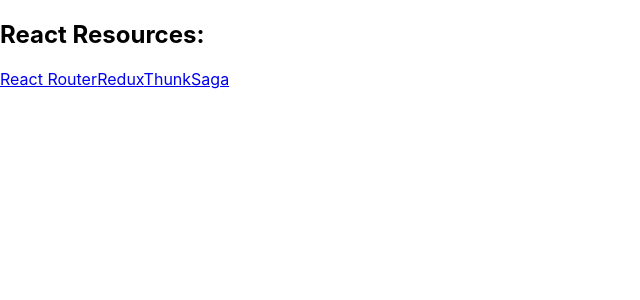
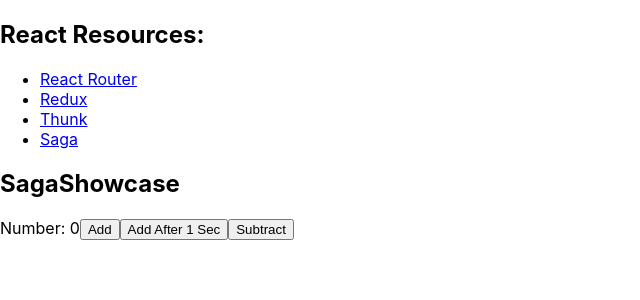
Before and after one commit to briankostar/react-resources, a React (Create React App) app: page /saga in a window 1280 px wide. Shown: the top 300 px of the page, without its empty margins (0-640 px from the left). Built offline with nearby package versions, Linux system fonts and the light colour scheme.

Commit message:
add sagas demo

```diff
--- a/src/App.js
+++ b/src/App.js
@@ -1,19 +1,30 @@
 import React, { Component } from 'react';
+
 import { BrowserRouter, Route, Link } from "react-router-dom";
+import { ReactRouterShowcase } from './lib/react-router/ReactRouterShowcase'
 
-import { ReactRouterShowcase } from './lib/react-router/ReactRouterShowcase'
-import ReduxShowcase from './lib/redux/ReduxShowcase'
-import ThunkShowcase from './lib/thunk/ThunkShowcase'
-
+// Redux
 import { createStore, applyMiddleware } from 'redux';
 import { Provider } from 'react-redux'
 import rootReducer from './lib/redux/reducers/index';
 import thunk from 'redux-thunk';
 
+import ReduxShowcase from './lib/redux/ReduxShowcase'
+import ThunkShowcase from './lib/thunk/ThunkShowcase'
+import rootSaga from './lib/saga/sagas/index'
+import SagaShowcase from './lib/saga/SagaShowcase'
+
+// Saga
+import createSagaMiddleware from 'redux-saga'
+const sagaMiddleware = createSagaMiddleware()
+
 const store = createStore(
   rootReducer,
-  applyMiddleware(thunk)
+  // applyMiddleware(thunk),
+  applyMiddleware(sagaMiddleware)
 );
+
+sagaMiddleware.run(rootSaga)
 
 const Index = () => <h2>Home</h2>;
 
@@ -25,14 +36,18 @@
           <div>
             <h2>React Resources:</h2>
 
-            <Link to="/react-router">React Router</Link>
-            <Link to="/redux">Redux</Link>
-            <Link to="/thunk">Thunk</Link>
-            <Link to="/saga">Saga</Link>
+            <ul>
+              <li><Link to="/react-router">React Router</Link></li>
+              <li><Link to="/redux">Redux</Link></li>
+              <li><Link to="/thunk">Thunk</Link></li>
+              <li><Link to="/saga">Saga</Link></li>
+            </ul>
 
             <Route path="/react-router" component={ReactRouterShowcase}></Route>
             <Route path="/redux" component={ReduxShowcase}></Route>
             <Route path="/thunk" component={ThunkShowcase}></Route>
+            <Route path="/saga" component={SagaShowcase}></Route>
+
           </div>
         </BrowserRouter>
       </Provider>
--- /dev/null
+++ b/src/lib/saga/SagaShowcase.js
@@ -0,0 +1,42 @@
+import React, { Component } from 'react'
+import { connect } from 'react-redux'
+
+const mapStateToProps = state => {
+    return {
+        num: state.num
+    }
+}
+
+const mapDispatchToProps = dispatch => {
+    return {
+        add: () => {
+            dispatch({ type: 'ADD' })
+        },
+        add_async: () => {
+            dispatch({ type: 'ADD_ASYNC' })
+        },
+        sub: () => {
+            dispatch({ type: 'SUB' })
+        }
+    }
+}
+
+class SagaShowcase extends Component {
+    render() {
+        const { num, add, add_async, sub } = this.props;
+        return (
+            <div>
+                <h2>SagaShowcase</h2>
+                Number: {num}
+                <button onClick={add}>Add</button>
+                <button onClick={add_async}>Add After 1 Sec</button>
+                <button onClick={sub}>Subtract</button>
+            </div>
+        )
+    }
+}
+
+export default connect(
+    mapStateToProps,
+    mapDispatchToProps
+)(SagaShowcase)
--- /dev/null
+++ b/src/lib/saga/sagas/index.js
@@ -0,0 +1,26 @@
+import { delay } from 'redux-saga'
+import { put, takeEvery, all } from 'redux-saga/effects'
+
+function* helloSaga() {
+    console.log('Hello Sagas!')
+}
+
+function* incrementAsync() {
+    yield delay(1000)
+    yield put({ type: 'ADD' })
+}
+
+
+function* watchIncrementAsync() {
+    yield takeEvery('ADD_ASYNC', incrementAsync)
+}
+
+
+// notice how we now only export the rootSaga
+// single entry point to start all Sagas at once in parallel
+export default function* rootSaga() {
+    yield all([
+        helloSaga(),
+        watchIncrementAsync()
+    ])
+}
```
